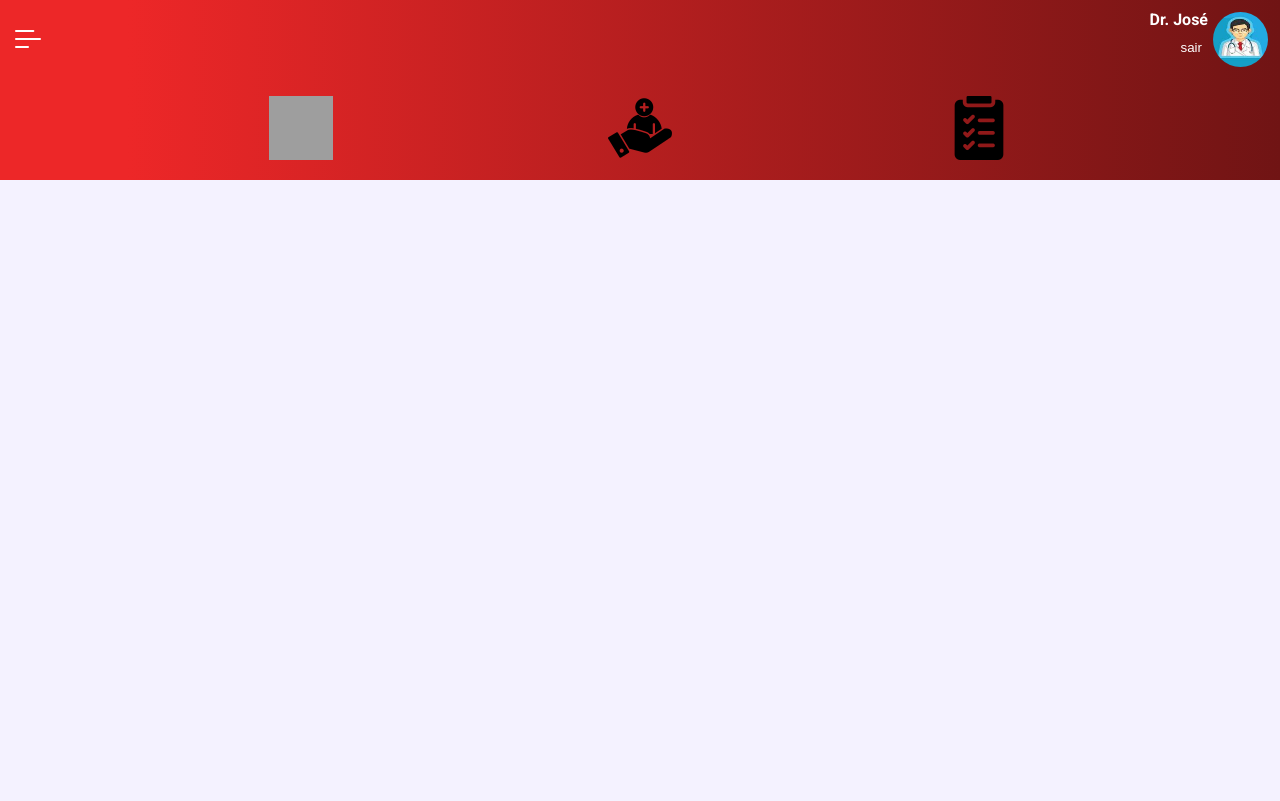
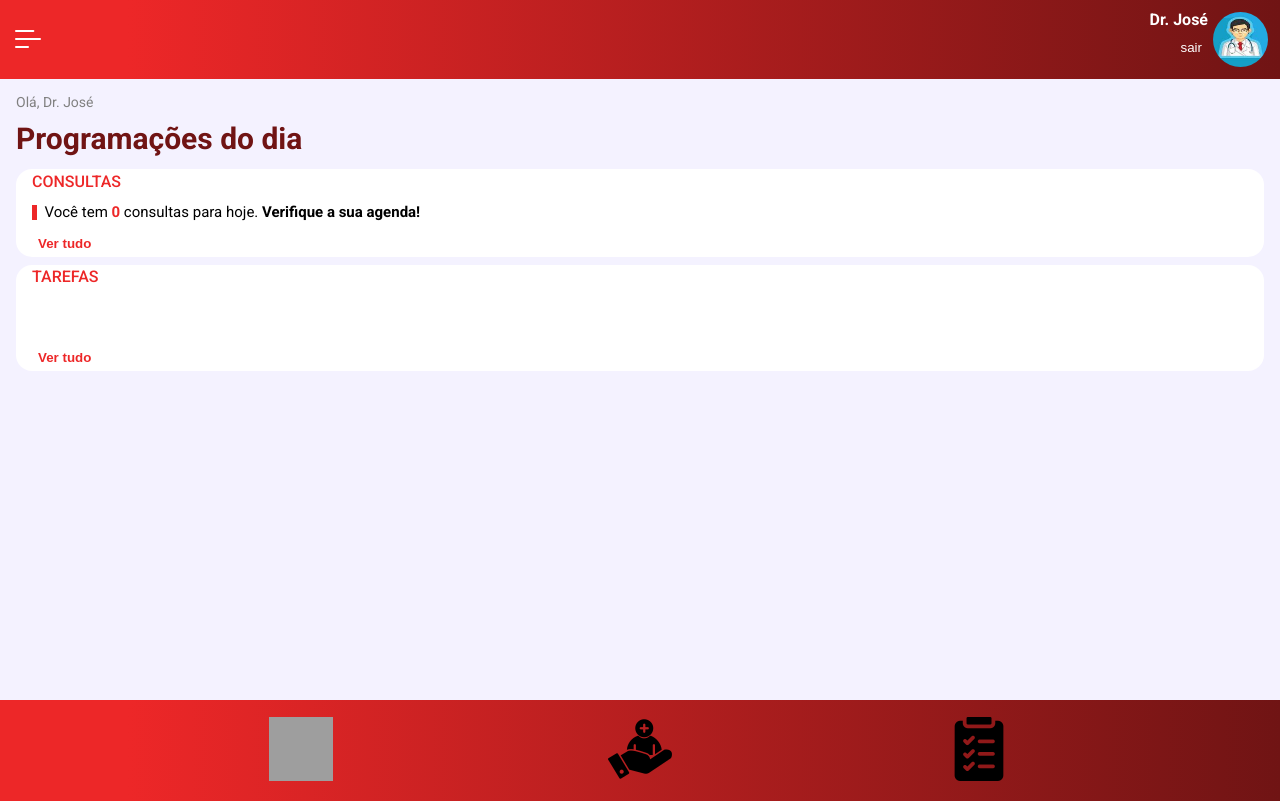
Before and after one commit to MathGPereira/spa-angular, an Angular app: page /home in a window 1280 px wide. Built offline with nearby package versions, Linux system fonts and the light colour scheme; grey boxes are pictures that could not be loaded.

Commit message:
Criando a sessão principal da página home

```diff
--- a/src/app/componentes/home/home/home.component.css
+++ b/src/app/componentes/home/home/home.component.css
@@ -0,0 +1,112 @@
+.principal {
+    height: calc(100vh - 11.2em);
+    overflow: scroll;
+}
+
+.principal__saudacoes {
+    color: #808080;
+    font-size: 14px;
+}
+.principal h1 {
+    color: var(--cor-principal);
+    font-size: 30px;
+    font-weight: 700;
+    margin: .5em 0;
+}
+
+.principal__consultas {
+    background-color: var(--cor-branco);
+    border-radius: 16px;
+    box-sizing: border-box;
+    margin-bottom: .5em;
+    padding: .3em 1em;
+    text-align: center;
+}
+
+.principal__consultas h2 {
+    color: var(--cor-secundaria);
+    font-weight: 500;
+    text-align: left;
+    text-transform: uppercase;
+}
+
+.principal__consultas p {
+    border-left: 5px solid var(--cor-secundaria);
+    box-sizing: border-box;
+    font-size: 15px;
+    margin: 1em 0;
+    padding-left: .5em;
+    text-align: left;
+}
+
+.principal__consultas p span {
+    color: var(--cor-secundaria);
+    font-weight: 700;
+}
+
+strong {
+    font-weight: 700;
+}
+
+button {
+    background-color: transparent;
+    border: none;
+}
+
+.principal__consultas button {
+    color: var(--cor-secundaria);
+    cursor: pointer;
+    text-decoration: none;
+    font-weight: 700;
+}
+
+.principal__consultas button:hover {
+    text-decoration: underline;
+}
+
+.principal__tarefas {
+    background-color: var(--cor-branco);
+    border-radius: 16px;
+    box-sizing: border-box;
+    padding: .3em 1em;
+    text-align: center;
+}
+
+.principal__tarefas h2 {
+    color: var(--cor-secundaria);
+    font-weight: 500;
+    text-align: left;
+    text-transform: uppercase;
+}
+
+.principal__tarefas form {
+    box-sizing: border-box;
+    text-align: left;
+    display: grid;
+    grid-template: auto / 1fr;
+    margin: 1em 0;
+}
+
+.checkbox {
+    display: inline-block;
+}
+
+.formulario__rotulo {
+    display: inline-block;
+    line-height: 1.5em;
+}
+
+i {
+    visibility: hidden;
+}
+
+.principal__tarefas button {
+    color: var(--cor-secundaria);
+    cursor: pointer;
+    text-decoration: none;
+    font-weight: 700;
+}
+
+.principal__tarefas button:hover {
+    text-decoration: underline;
+}
--- a/src/app/componentes/home/home/home.component.html
+++ b/src/app/componentes/home/home/home.component.html
@@ -1,3 +1,24 @@
 <app-home-cabecalho></app-home-cabecalho>
-
+<main class="principal">
+    <p class="principal__saudacoes">
+        Olá, Dr.
+        <span>José</span>
+    </p>
+    <h1>Programações do dia</h1>
+    <section class="principal__consultas">
+        <h2>Consultas</h2>
+        <p>
+            Você tem
+            <span>0</span>
+            consultas para hoje.
+            <strong>Verifique a sua agenda!</strong>
+        </p>
+        <button type="button" name="ver-tudo">Ver tudo</button>
+    </section>
+    <section class="principal__tarefas">
+        <h2>Tarefas</h2>
+        <form action="" method="POST" autocomplete="off" name="tarefas"></form>
+        <button type="button" name="ver-tudo">Ver tudo</button>
+    </section>
+</main>
 <app-home-rodape></app-home-rodape>
```
